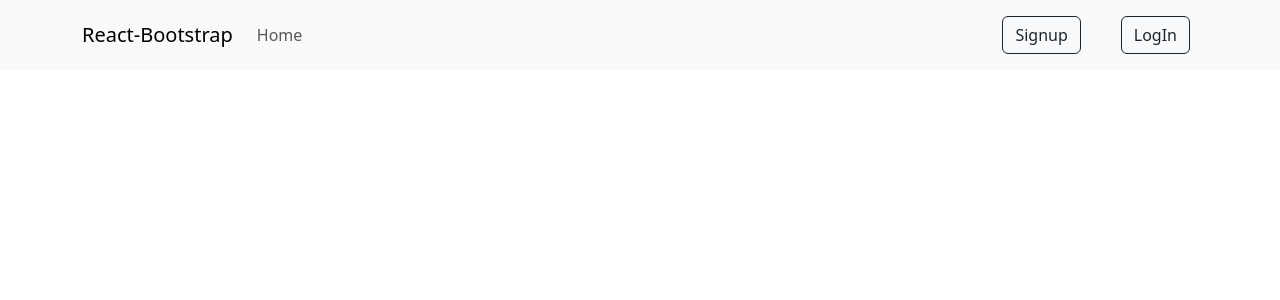
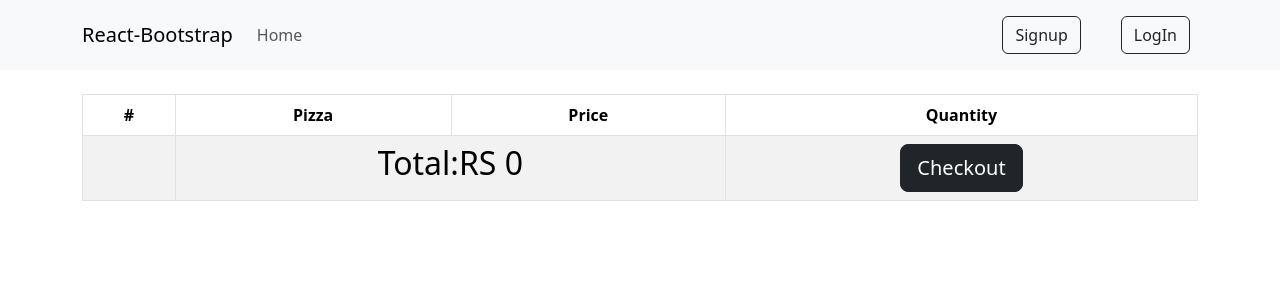
Before and after one commit to MonaliGanganeNeosoft/pizzabasic, a React (Create React App) app in the folder pizza/frontend/: page /cart in a window 1280 px wide. Shown: the top 300 px of the page. Built offline with nearby package versions, Linux system fonts and the light colour scheme.

Commit message:
cart fucntion done basic delete and add quantity incr

```diff
--- a/pizza/frontend/src/App.js
+++ b/pizza/frontend/src/App.js
@@ -4,7 +4,9 @@ import Navb from "./components/Navb"
 import Home from './components/Home';
 import Signup from './components/Signup';
 import Login from './components/Login';
-import Dashboard from "./components/Dashboard"
+import Dashboard from "./components/Dashboard";
+import Cart from "./components/Cart";
+import Checkout from './components/Checkout';
 function App() {
   return (
     <div className='App'>
@@ -15,6 +17,8 @@ function App() {
           <Route path='/signup' element={<Signup/>}/>
           <Route path='/login' element={<Login/>}/>
           <Route path='/dashboard' element={<Dashboard />} />
+          <Route path='/cart' element={<Cart/>}></Route>
+          <Route path="/checkout" element={<Checkout/>}></Route>
         </Routes>
       </Router>
     </div>
--- /dev/null
+++ b/pizza/frontend/src/components/Cart.js
@@ -0,0 +1,108 @@
+import React, { useEffect, useState,useRef } from 'react'
+import { Container,Button, Table } from 'react-bootstrap';
+import { useDispatch } from 'react-redux';
+import { useNavigate } from 'react-router-dom';
+
+function Cart() {
+  const [cart,setCart]=useState([]);
+  const [total,setTotal] = useState(0);
+  const [checkoutdone,setCheckoutdone]=useState(false);
+  const refQuantity = useRef(null);
+  const navigate = useNavigate();
+  const dispatch = useDispatch();
+  useEffect(()=>{
+    const getcart=JSON.parse(localStorage.getItem("cart"));
+    if(getcart){
+      setCart(getcart);
+      const count = JSON.parse(localStorage.getItem("cart"))
+        .map((item)=>Number(item.quantity))
+        .reduce((prev,curr)=>prev+curr,0);
+      console.log("count"+count);
+      dispatch({type:"count",payload:count});
+    }
+    totalcalc();
+  },[]);
+  useEffect(()=>{
+    localStorage.setItem("cart",JSON.stringify(cart));
+    const count=JSON.parse(localStorage.getItem("cart"))
+      .map((item)=>Number(item.quantity))
+      .reduce((prev,curr)=>prev+curr,0);
+    console.log("count"+count);
+    dispatch({type:"count",payload:count});
+  },[cart]);
+
+  const cartDelete=(id)=>{
+    const updateCart = cart.filter((item)=>item.id !== id);
+    setCart(updateCart);
+    const count = cart.map((item)=>Number(item.quantity)).reduce((prev,curr)=>prev + curr,0);
+    console.log("count"+count);
+    dispatch({type:"count",payload:count});
+  }
+
+  const quantityChange=(e,i)=>{
+    console.log(e.target.value);
+    const updatedCart = cart;
+    updatedCart[i].quantity = e.target.value;
+    console.log(updatedCart);
+    setCart(updatedCart);
+    localStorage.setItem("cart",JSON.stringify(cart));
+    const count = JSON.parse(localStorage.getItem("cart")).map((item)=>Number(item.quantity)).reduce((prev,curr)=>prev + curr,0);
+    console.log("count"+count);
+    dispatch({type:"count",payload:count});
+    totalcalc();
+  }
+
+  const totalcalc=()=>{
+    let total = 0;
+    cart.forEach((data)=>{
+      total = total + data.quantity * data.price;
+    });
+    console.log(total);
+    setTotal(total);
+  }
+
+  const checkout=()=>{
+    navigate("/checkout")
+  }
+  if(!checkoutdone){
+    return (
+      <>
+      <div className="mt-4">
+        <Container>
+          <Table striped bordered hover>
+            <thead>
+              <tr>
+                <th>#</th>
+                <th colSpan="2">Pizza</th>
+                <th>Price</th>
+                <th>Quantity</th>
+              </tr>
+            </thead>
+            <tbody>
+              {cart.map((cart,i)=>(
+                <tr>
+                  <td>{i+1}</td>
+                  <td><img src={cart.image} width="70" height="70" /></td>
+                  <td>{cart.pname}</td>
+                  <td>{cart.price}</td>
+                  <td><input type="number" className='form-control' onChange={(e)=>quantityChange(e,i)} ref={refQuantity} defaultValue={cart.quantity} /></td>
+                  <td><button className='btn btn-danger' onClick={()=>cartDelete(cart.id)} >Remove</button></td>
+                </tr>
+              ))}
+              <tr>
+                <td></td>
+                <td colSpan="3"><h2>Total:RS {total}</h2></td>
+                <td colSpan="2"><Button variant="dark" size='lg' onClick={checkout}>Checkout</Button></td>
+              </tr>
+            </tbody>
+          </Table>
+        </Container>
+      </div>
+      </>
+    )
+  }else{
+   return <h2>Done Order</h2>
+  }
+}
+
+export default Cart
--- /dev/null
+++ b/pizza/frontend/src/components/Checkout.js
@@ -0,0 +1,9 @@
+import React from 'react'
+
+const Checkout = () => {
+  return (
+    <div>Checkout</div>
+  )
+}
+
+export default Checkout
```
